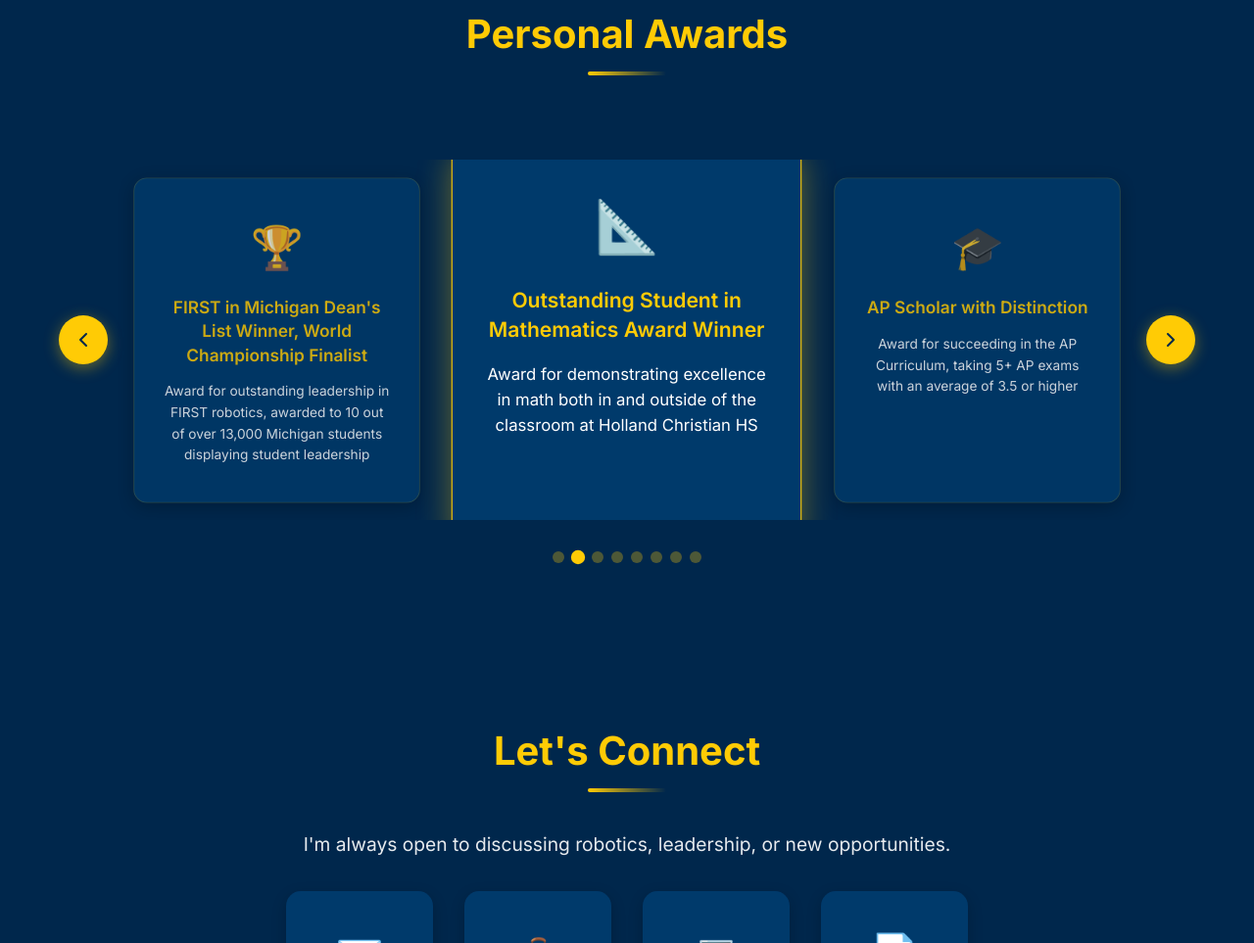
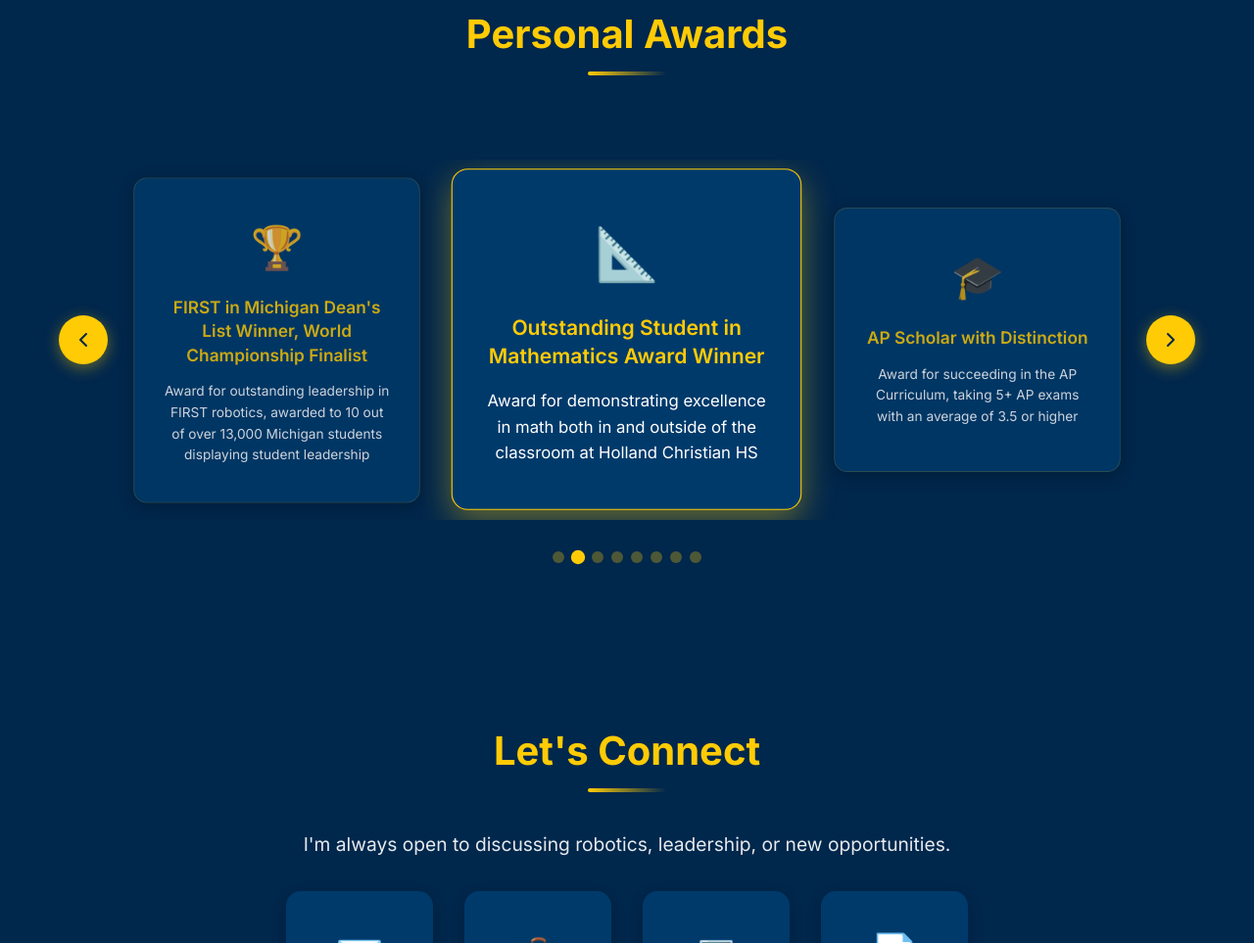
Before and after one commit to jameso107/oosterfolio, a website: page index.html in a window 1280 px wide. Shown: the part 9481-10444 px from the top of the page at 98% size. Drawn offline with Linux system fonts and the light colour scheme.

Commit message:
Fix carousel to always show 3 cards with middle magnified and seamless edge transitions

```diff
--- a/script.js
+++ b/script.js
@@ -429,6 +429,7 @@
 
     // Calculate which cards to show
     // currentCarouselIndex is the middle card (highlighted)
+    // Always show: (current-1), current, (current+1) with wrapping
     const leftCardIndex = ((currentCarouselIndex - 1) % totalAwards + totalAwards) % totalAwards;
     const centerCardIndex = currentCarouselIndex;
     const rightCardIndex = ((currentCarouselIndex + 1) % totalAwards + totalAwards) % totalAwards;
@@ -438,16 +439,32 @@
         card.classList.remove('visible', 'center', 'side');
     });
 
-    // Show and style the 3 cards we want to display
-    if (cards[leftCardIndex]) {
-        cards[leftCardIndex].classList.add('visible', 'side');
-    }
-    if (cards[centerCardIndex]) {
-        cards[centerCardIndex].classList.add('visible', 'center');
-    }
-    if (cards[rightCardIndex]) {
-        cards[rightCardIndex].classList.add('visible', 'side');
-    }
+    // Reorder cards in DOM to ensure proper visual order: left, center, right
+    // Store references
+    const leftCard = cards[leftCardIndex];
+    const centerCard = cards[centerCardIndex];
+    const rightCard = cards[rightCardIndex];
+
+    // Remove all cards temporarily
+    const allCards = Array.from(cards);
+    allCards.forEach(card => carousel.removeChild(card));
+
+    // Add them back in the correct visual order: left, center, right
+    carousel.appendChild(leftCard);
+    carousel.appendChild(centerCard);
+    carousel.appendChild(rightCard);
+
+    // Add remaining cards (hidden) at the end
+    allCards.forEach((card) => {
+        if (card !== leftCard && card !== centerCard && card !== rightCard) {
+            carousel.appendChild(card);
+        }
+    });
+
+    // Now show and style the 3 visible cards
+    leftCard.classList.add('visible', 'side');
+    centerCard.classList.add('visible', 'center');
+    rightCard.classList.add('visible', 'side');
 
     // Update active dot
     dots.forEach((dot, index) => {
--- a/styles.css
+++ b/styles.css
@@ -1070,6 +1070,8 @@
     scroll-snap-type: x mandatory;
     -webkit-overflow-scrolling: touch;
     position: relative;
+    justify-content: center;
+    align-items: center;
 }
 
 .award-card {
```
